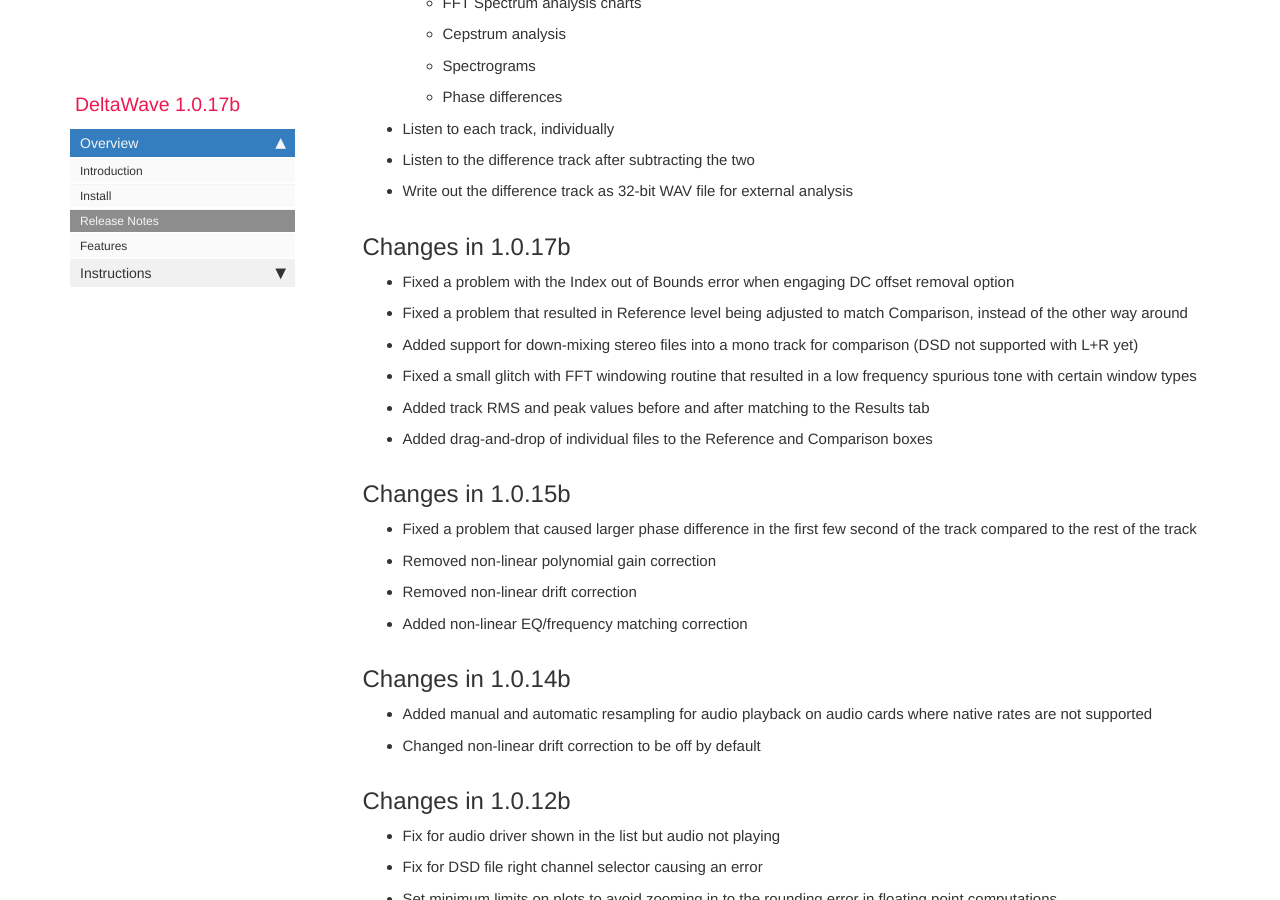
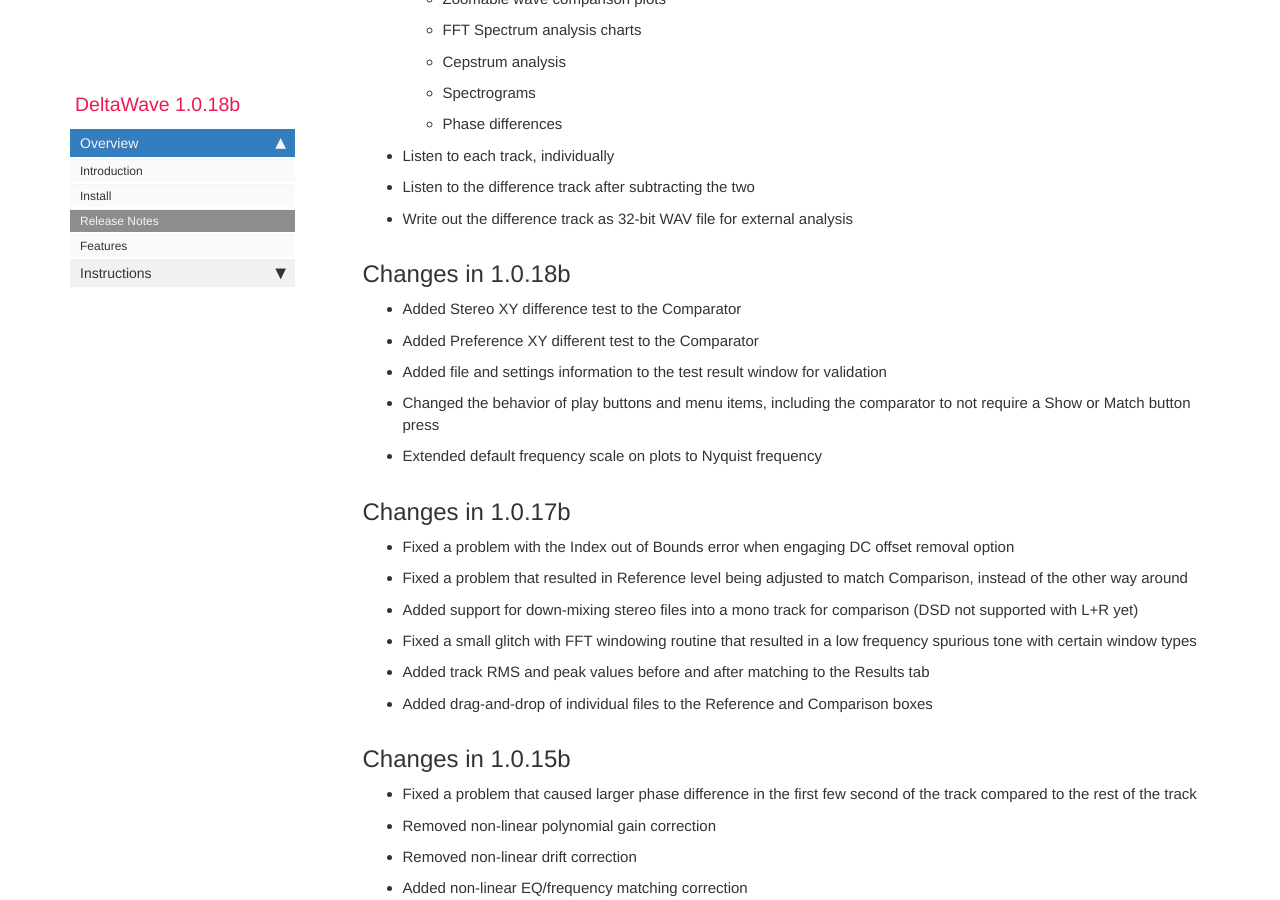
Before and after one commit to pkane2001/DeltaWave, a Jekyll site: the page built from docs/pages/mydoc/release_notes_1.0b.md, in a window 1280 px wide and 900 px high, scrolled down 1494 px. Built offline with Jekyll 4.4.1, drawn with Linux system fonts in a browser that asks for light colours; nearby versions of some CDN libraries; our own code applies the rules of GitHub Pages for plain Markdown files; comment, search, counter and statistics services are not loaded.

Commit message:
no message

```diff
--- a/docs/_data/sidebars/mydoc_sidebar.yml
+++ b/docs/_data/sidebars/mydoc_sidebar.yml
@@ -3,7 +3,7 @@
 entries:
 - title: sidebar
   product: DeltaWave
-  version: 1.0.17b
+  version: 1.0.18b
   accordion: true
 
   folders:
--- a/docs/pages/mydoc/release_notes_1.0b.md
+++ b/docs/pages/mydoc/release_notes_1.0b.md
@@ -43,6 +43,13 @@ Examples where this can be useful include:
 * Listen to each track, individually
 * Listen to the difference track after subtracting the two
 * Write out the difference track as 32-bit WAV file for external analysis
+
+## Changes in 1.0.18b
+* Added Stereo XY difference test to the Comparator
+* Added Preference XY different test to the Comparator
+* Added file and settings information to the test result window for validation
+* Changed the behavior of play buttons and menu items, including the comparator to not require a Show or Match button press
+* Extended default frequency scale on plots to Nyquist frequency
 
 ## Changes in 1.0.17b
 * Fixed a problem with the Index out of Bounds error when engaging DC offset removal option
```
